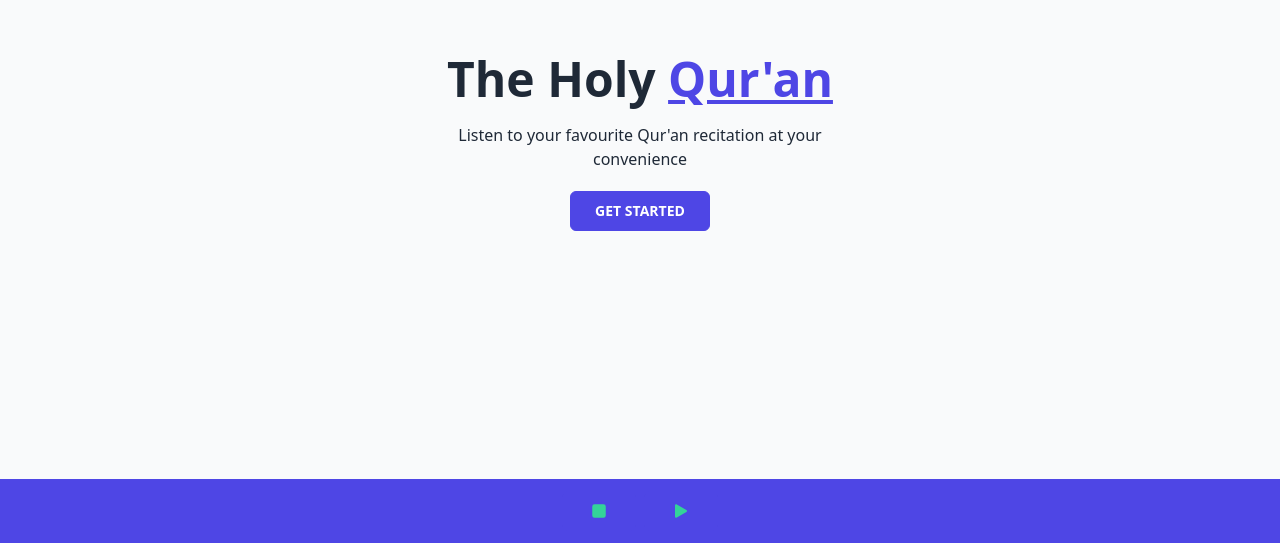
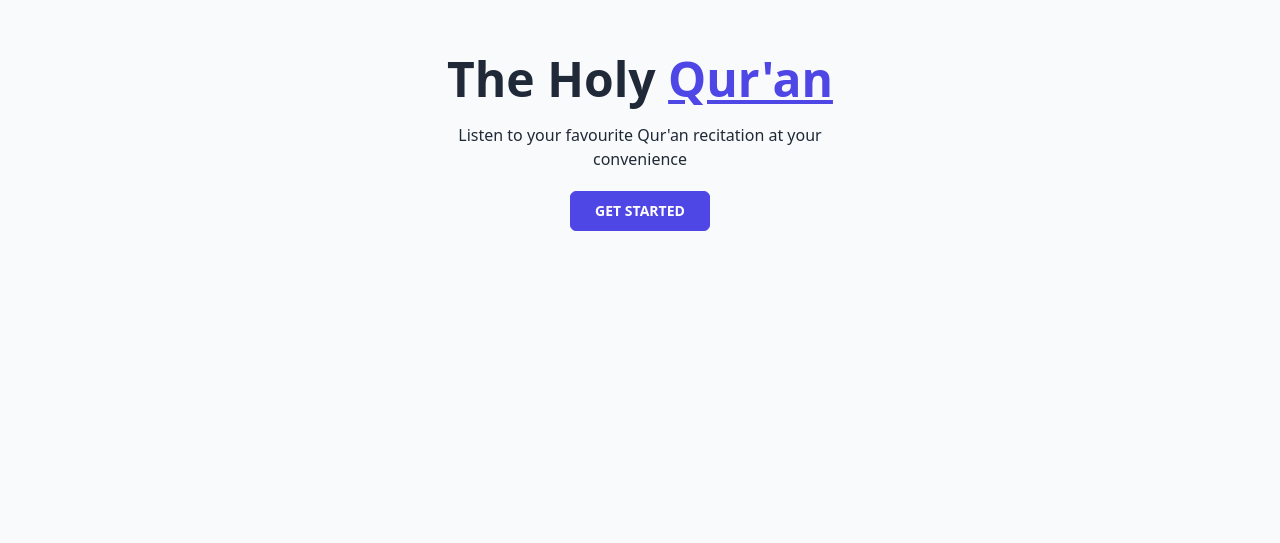
Before and after one commit to Awaddd/The-Holy-Quran, a React (Vite) app: page / in a window 1280 px wide. Shown: the part 257-800 px from the top of the page. Built offline with nearby package versions, Linux system fonts and the light colour scheme; no server answers.

Commit message:
Hiding the media player until the first chapter recitation has been played

```diff
--- a/src/Components/Chapter/Chapter.tsx
+++ b/src/Components/Chapter/Chapter.tsx
@@ -24,14 +24,14 @@ function Chapter ({ chapterProperty }: ChapterProps) {
 
     const controlAudio = () => {
         if (isPlaying === false) {
-            setActiveTrack({ ...activeTrack, isPlaying: true, chapter })
+            setActiveTrack({ ...activeTrack, enabled: true, isPlaying: true, chapter })
             setChapter({ ...chapter, control: 'pause' })
         }
         else pauseTrack()
     }
 
     const pauseTrack = () => {
-        setActiveTrack({ ...activeTrack, isPlaying: false, chapter })
+        setActiveTrack({ ...activeTrack, enabled: true, isPlaying: false, chapter })
         setChapter({ ...chapter, control: 'play' })
     }
 
--- a/src/Components/Player/Player.tsx
+++ b/src/Components/Player/Player.tsx
@@ -25,7 +25,7 @@ function Player() {
     }
 
     return (
-        <nav className="navbar bg-primary grid fixed bottom-0 w-full">
+        <nav className={`${activeTrack.enabled === false? 'hidden' : ''} navbar bg-primary grid fixed bottom-0 w-full`}>
             <div className="grid grid-flow-col gap-2 justify-center">
                 <ButtonIcon icon="stop" action={() => alert('Not yet implemented')}></ButtonIcon>
                 <ButtonIcon icon={isPlaying === true ? 'pause' : 'play'} action={controlActiveTrackPlayingState}></ButtonIcon>
--- a/src/State/state.ts
+++ b/src/State/state.ts
@@ -16,6 +16,7 @@ export const chapterState = atomFamily({
 export const activeTrackState = atom({
     key: 'activeTrackState',
     default: {
-        isPlaying: false
+        isPlaying: false,
+        enabled: false
     }
 })
```
